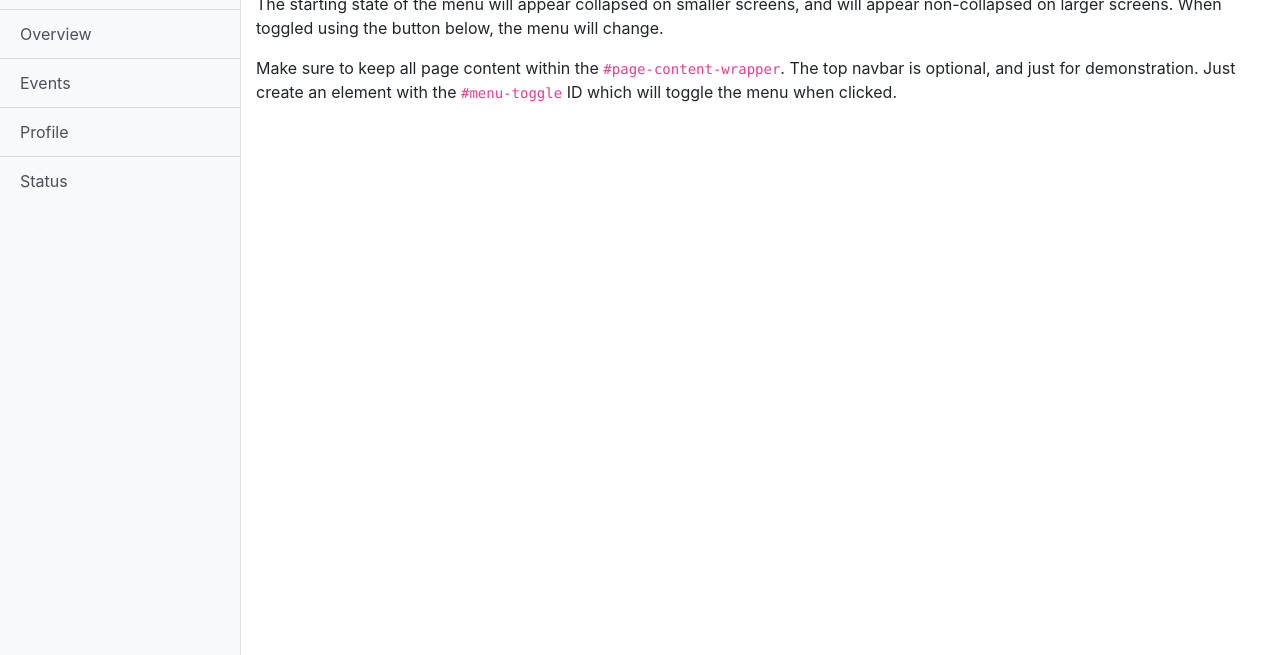
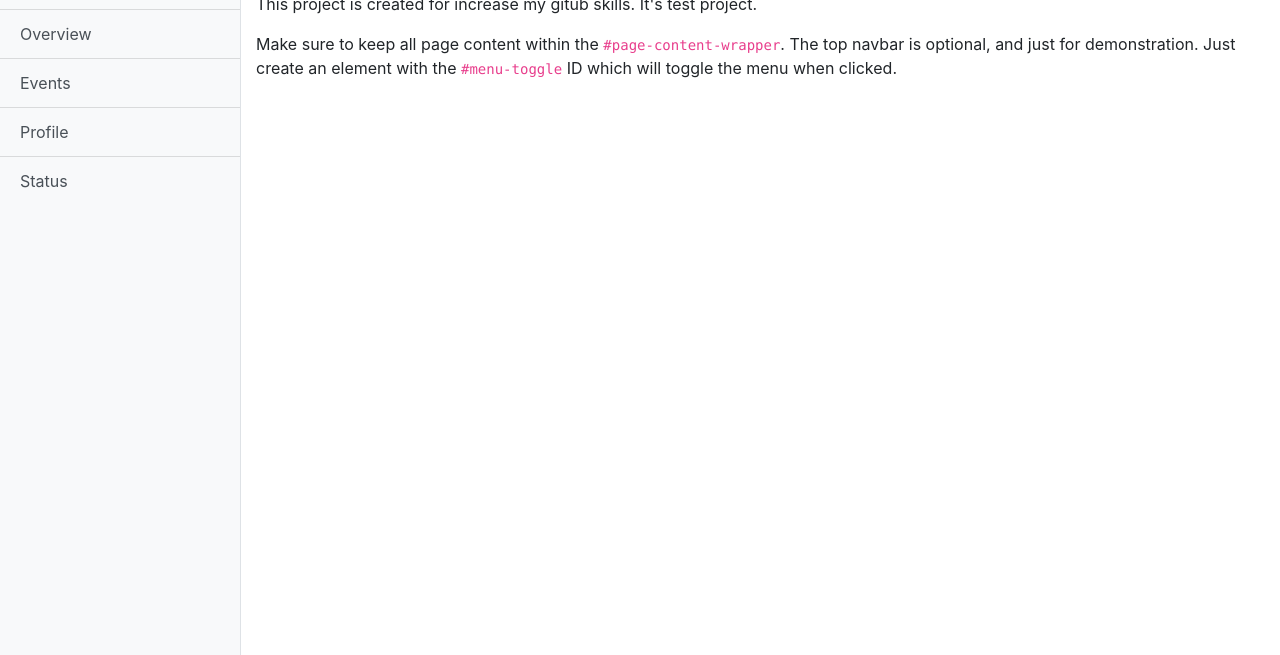
Before and after one commit to oguzadali/github-test, a website: page index.html in a window 1280 px wide. Shown: the part 145-800 px from the top of the page. Drawn offline with Linux system fonts and the light colour scheme.

Commit message:
source files edited for index  html

```diff
--- a/index.html
+++ b/index.html
@@ -8,7 +8,7 @@
     <meta name="description" content="">
     <meta name="author" content="">
 
-    <title>Simple Sidebar - Start Bootstrap Template</title>
+    <title>Github Test Project</title>
 
     <!-- Bootstrap core CSS -->
     <link href="vendor/bootstrap/css/bootstrap.min.css" rel="stylesheet">
@@ -74,8 +74,7 @@
 
             <div class="container-fluid">
                 <h1 class="mt-4">Simple Sidebar</h1>
-                <p>The starting state of the menu will appear collapsed on smaller screens, and will appear
-                    non-collapsed on larger screens. When toggled using the button below, the menu will change.</p>
+                <p>This project is created for increase my gitub skills. It's test project.</p>
                 <p>Make sure to keep all page content within the <code>#page-content-wrapper</code>. The top navbar is
                     optional, and just for demonstration. Just create an element with the <code>#menu-toggle</code> ID
                     which will toggle the menu when clicked.</p>
```
